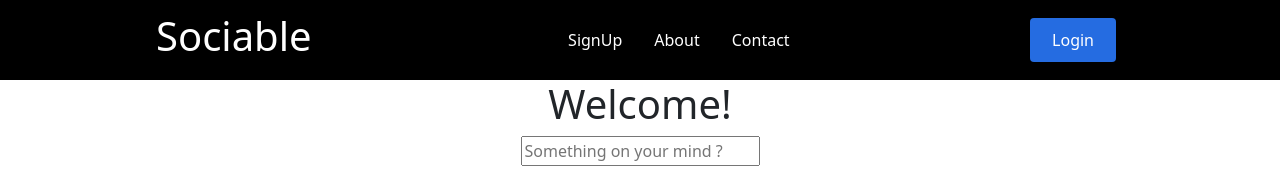
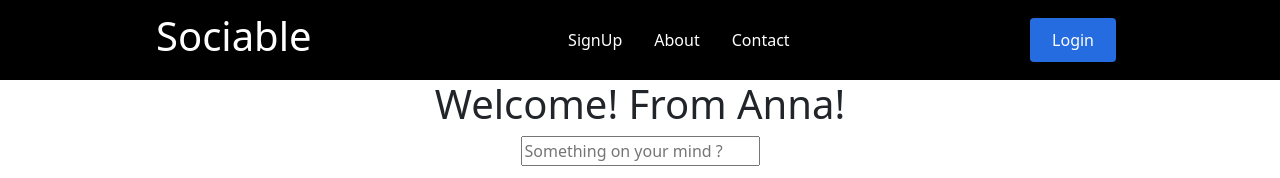
Before and after one commit to Murad013/sociable, a React (Create React App) app: page /home in a window 1280 px wide. Shown: the top 178 px of the page. Built offline with nearby package versions, Linux system fonts and the light colour scheme; no server answers; the HTML template or start-up script is replaced by a standard one.

Commit message:
Hello from Anna

```diff
--- a/src/components/home.js
+++ b/src/components/home.js
@@ -32,7 +32,7 @@ function Home() {
 
      return (
                <div className='Home' style={{textAlign: 'center'}}>
-                    <h1>Welcome!</h1>
+                    <h1>Welcome! From Anna!</h1>
                     <div className='postForm'>
                         <input type='text' placeholder='Something on your mind ?' value={body} name='postContent' onChange ={(e) => {setBody(e.target.value);}}/>
                         <br></br>
```
Also changed, not shown: 2 other files (tests, documents, lock files or other folders).
